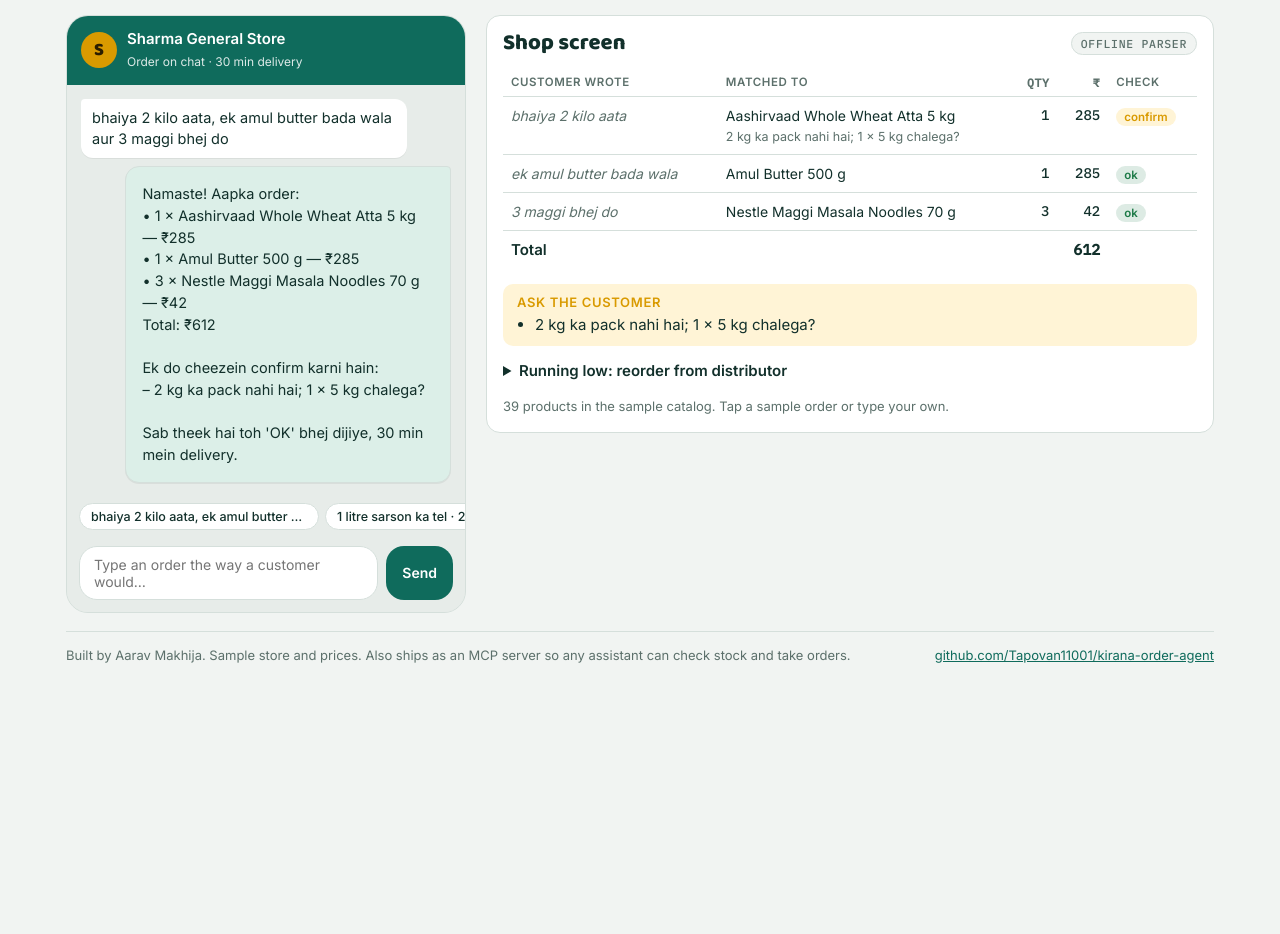
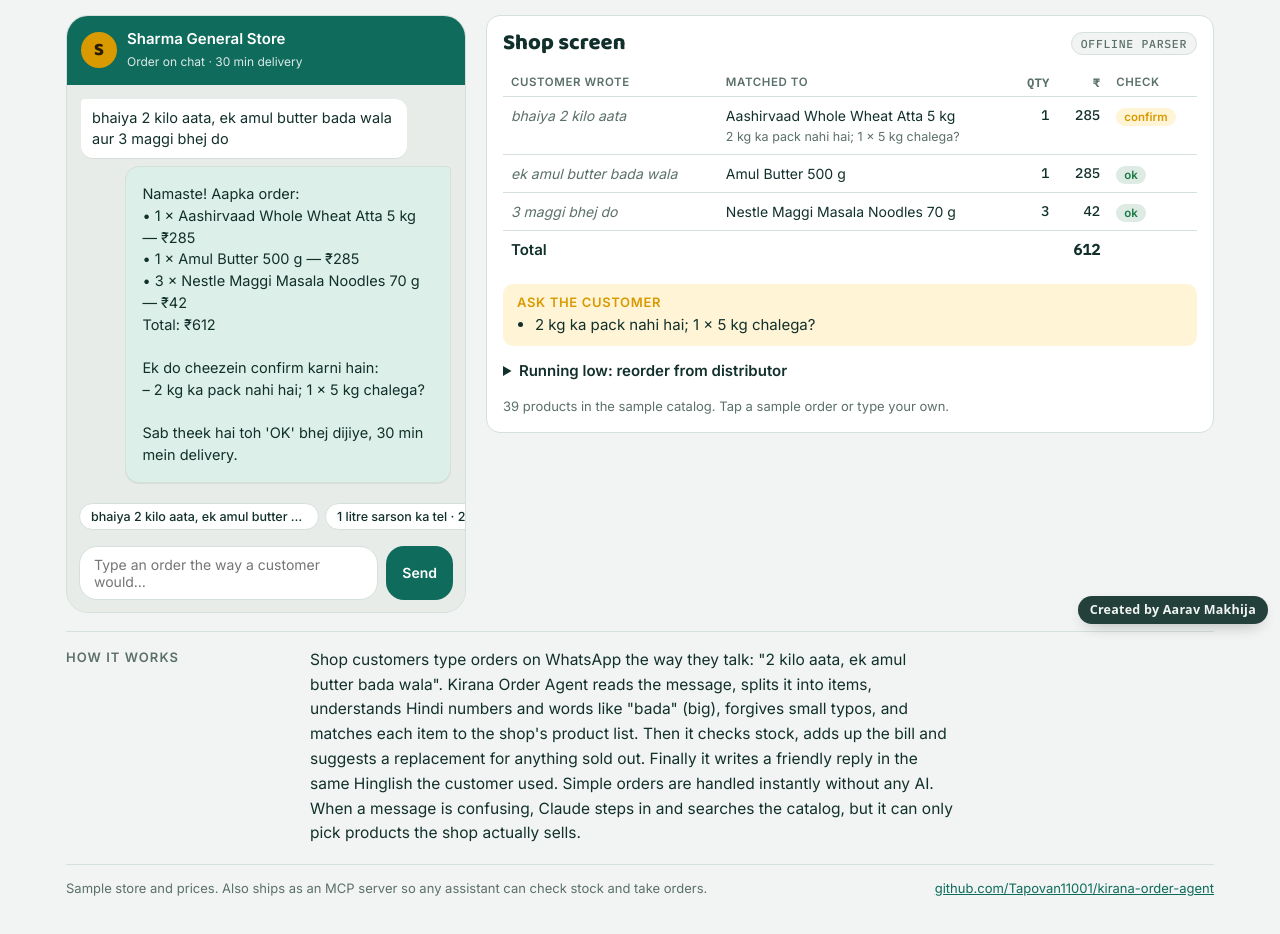
Before and after one commit to Tapovan11001/kirana-order-agent, a website built with Vite: page web/index.html in a window 1280 px wide. Shown: the part 164-1098 px from the top of the page. Before the commit the page ends 869 px from the top, so only its background shows below. Built offline with nearby package versions, Linux system fonts and the light colour scheme.

Commit message:
Add 'Created by Aarav Makhija' badge and a plain-language how-it-works section

```diff
--- a/web/index.html
+++ b/web/index.html
@@ -75,11 +75,17 @@
     </section>
   </main>
 
+  <section class="how" aria-label="How it works">
+    <h2>How it works</h2>
+    <p>Shop customers type orders on WhatsApp the way they talk: "2 kilo aata, ek amul butter bada wala". Kirana Order Agent reads the message, splits it into items, understands Hindi numbers and words like "bada" (big), forgives small typos, and matches each item to the shop's product list. Then it checks stock, adds up the bill and suggests a replacement for anything sold out. Finally it writes a friendly reply in the same Hinglish the customer used. Simple orders are handled instantly without any AI. When a message is confusing, Claude steps in and searches the catalog, but it can only pick products the shop actually sells.</p>
+  </section>
+
   <footer class="foot">
-    <span>Built by Aarav Makhija. Sample store and prices. Also ships as an MCP server so any assistant can check stock and take orders.</span>
+    <span>Sample store and prices. Also ships as an MCP server so any assistant can check stock and take orders.</span>
     <a href="https://github.com/Tapovan11001/kirana-order-agent" target="_blank" rel="noopener">github.com/Tapovan11001/kirana-order-agent</a>
   </footer>
 </div>
+<a class="made-by" href="https://github.com/Tapovan11001" target="_blank" rel="noopener">Created by Aarav Makhija</a>
 <script type="module" src="./main.ts"></script>
 </body>
 </html>
--- a/web/style.css
+++ b/web/style.css
@@ -111,3 +111,20 @@ tbody:empty::after { content: "Send an order to see it parsed here."; display: b
   .grid { grid-template-columns: minmax(0, 1fr); }
   .keybar { grid-template-columns: 1fr; }
 }
+
+/* ---- "Created by Aarav Makhija" watermark + plain-language explainer ---- */
+.made-by {
+  position: fixed; z-index: 50;
+  right: calc(12px + env(safe-area-inset-right, 0px));
+  bottom: calc(12px + env(safe-area-inset-bottom, 0px));
+  background: var(--ink); color: var(--bg);
+  font: 600 12.5px/1 system-ui, -apple-system, "Segoe UI", sans-serif; letter-spacing: 0.02em;
+  padding: 8px 12px; border-radius: 99px; text-decoration: none;
+  box-shadow: 0 6px 18px -8px rgba(0, 0, 0, 0.45); opacity: 0.92;
+}
+.made-by:hover { opacity: 1; }
+.how { border-top: 1px solid var(--line); padding-top: 16px; display: grid; grid-template-columns: minmax(0, 220px) minmax(0, 68ch); gap: 8px 24px; }
+.how h2 { margin: 0; font-size: 13px; text-transform: uppercase; letter-spacing: 0.08em; color: var(--muted); }
+.how p { margin: 0; font-size: 15.5px; line-height: 1.6; }
+@media (max-width: 700px) { .how { grid-template-columns: minmax(0, 1fr); } }
+@media print { .made-by { position: static; } }
```
Also changed, not shown: docs/how-it-works.md (added, +5 -0 lines), README.md.
